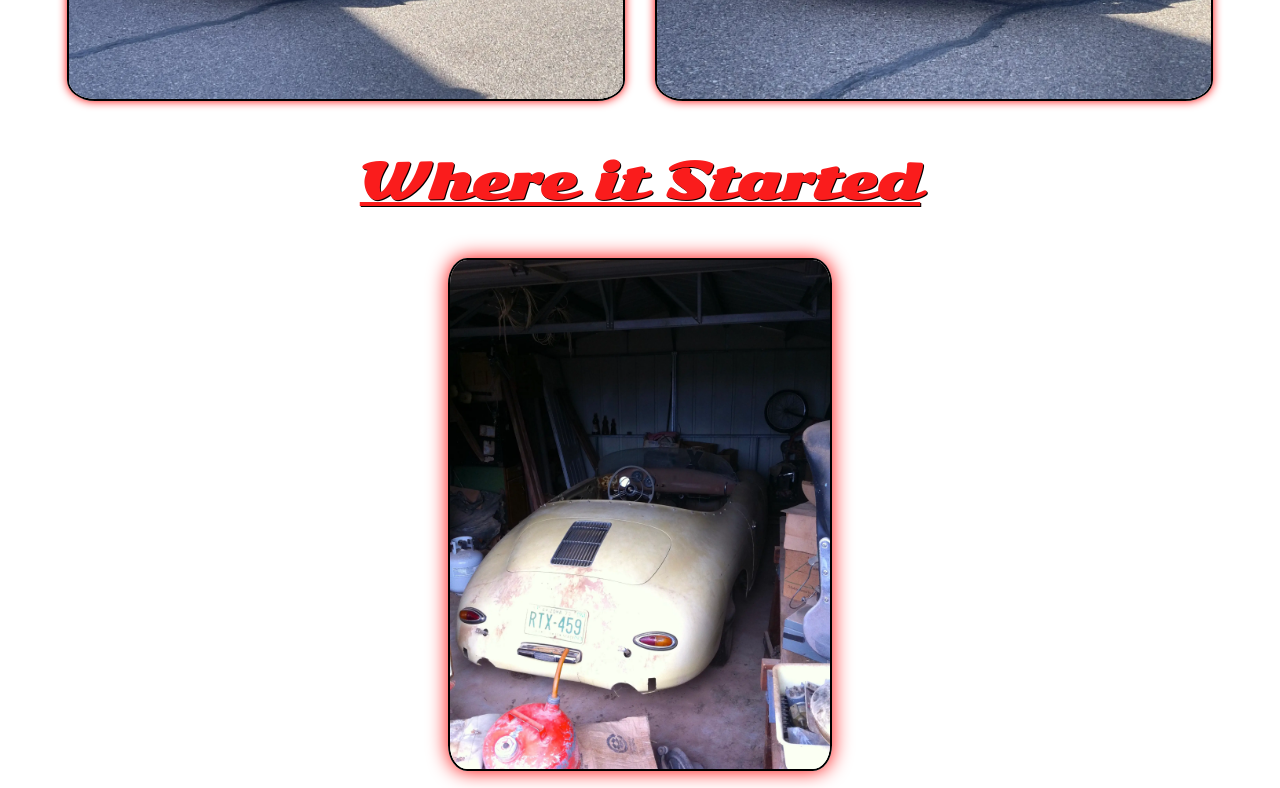
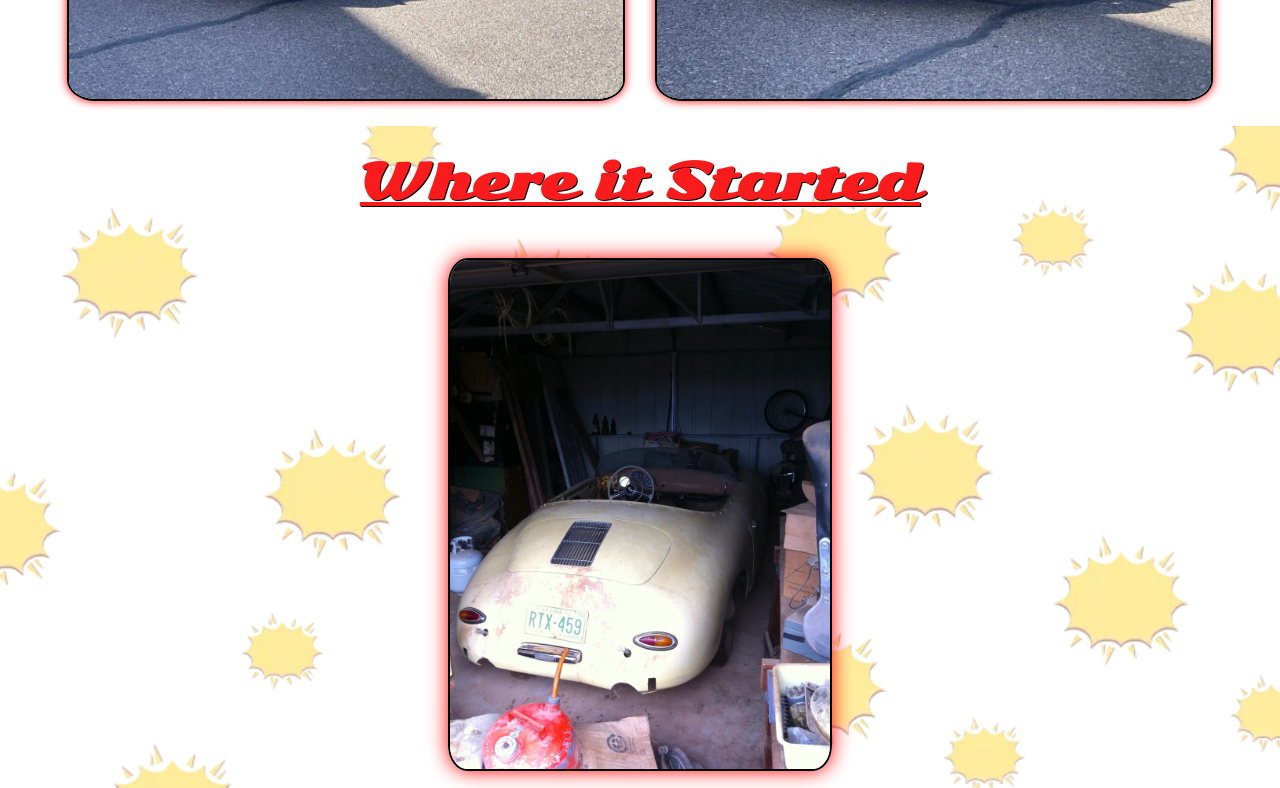
Before and after one commit to JonnyDdesign/RubyRed58Speedster, a plain HTML site: page index.html in a window 1280 px wide. Shown: the part 1680-2468 px from the top of the page. Drawn offline with Linux system fonts and the light colour scheme.

Commit message:
Added another background image to the beginning section.

```diff
--- a/style.css
+++ b/style.css
@@ -192,6 +192,10 @@ h2 {
 }
 
 .beginning {
+    background-image: url(images/beginningBackground.webp);
+    background-position: center;
+    background-size: cover;
+    background-repeat: no-repeat;
     text-align: center;
 }
 
```
Also changed, not shown: images/beginningBackground.webp (added).
